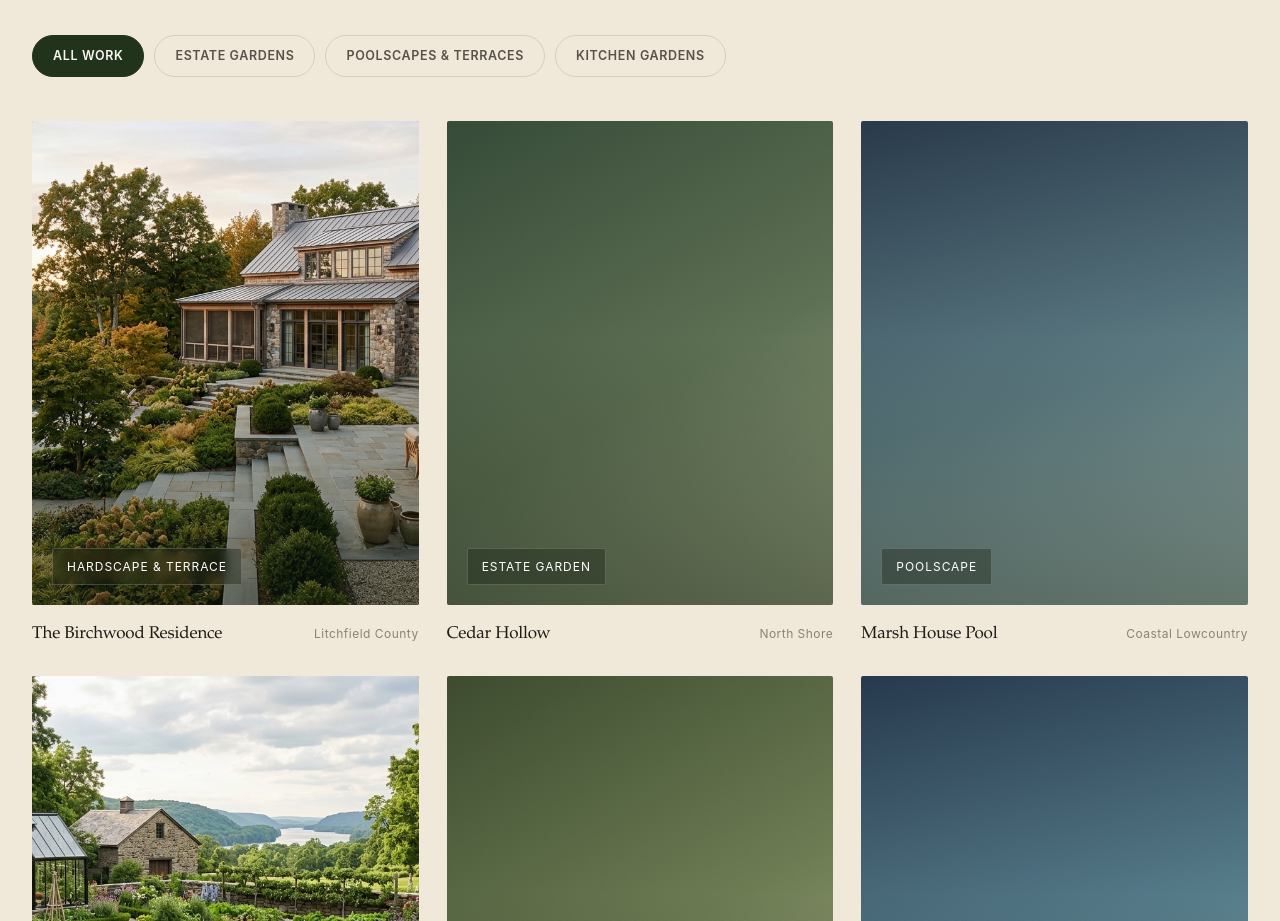
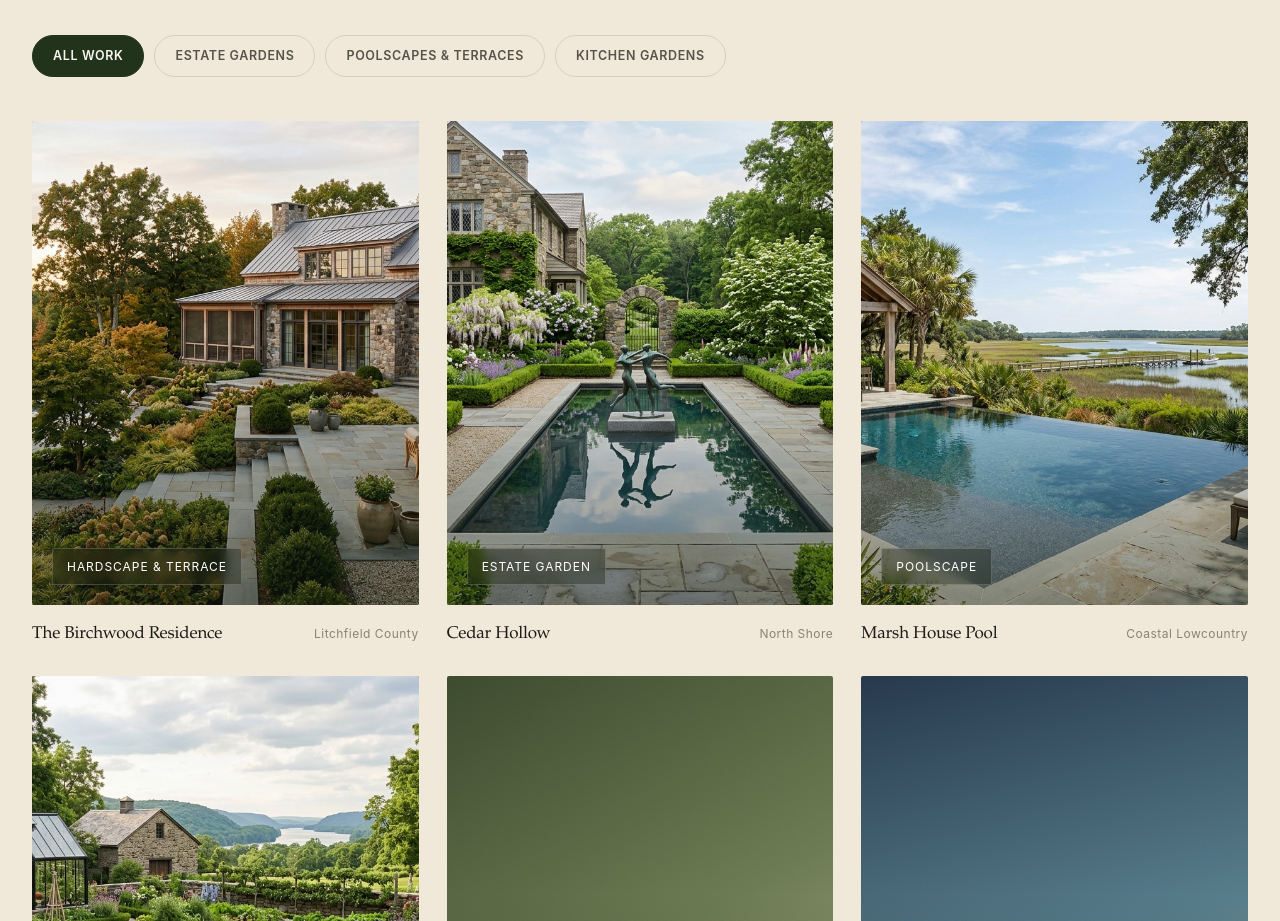
Before and after one commit to upkwyllc-dotcom/stone-moss-landscaping, a website: page index.html in a window 1280 px wide. Shown: the part 4160-5081 px from the top of the page. Drawn offline with Linux system fonts and the light colour scheme.

Commit message:
Add real photography to Marsh House Pool and Cedar Hollow
Same treatment as the earlier two portfolio cards: lazy-loaded JPEGs
under the existing tag/gradient overlay, gradient panel kept as a
color fallback.

```diff
--- a/index.html
+++ b/index.html
@@ -245,13 +245,19 @@
       </div>
       <div class="portfolio-item" data-cat="Estate Garden" data-reveal data-reveal-delay="1">
         <div class="portfolio-card">
-          <div class="panel p5"><div class="tag">Estate Garden</div></div>
+          <div class="panel p5">
+            <img src="images/cedar-hollow.jpg" alt="Formal boxwood-lined reflecting pool with bronze sculpture at Cedar Hollow, framed by a stone estate house and perennial borders" class="panel-photo" loading="lazy">
+            <div class="tag">Estate Garden</div>
+          </div>
           <div class="portfolio-meta"><h3>Cedar Hollow</h3><span>North Shore</span></div>
         </div>
       </div>
       <div class="portfolio-item" data-cat="Poolscape" data-reveal data-reveal-delay="2">
         <div class="portfolio-card">
-          <div class="panel p3"><div class="tag">Poolscape</div></div>
+          <div class="panel p3">
+            <img src="images/marsh-house-pool.jpg" alt="Stone infinity-edge pool and covered lounge overlooking a tidal marsh and waterway at Marsh House Pool" class="panel-photo" loading="lazy">
+            <div class="tag">Poolscape</div>
+          </div>
           <div class="portfolio-meta"><h3>Marsh House Pool</h3><span>Coastal Lowcountry</span></div>
         </div>
       </div>
```
Also changed, not shown: images/cedar-hollow.jpg (added), images/marsh-house-pool.jpg (added).
